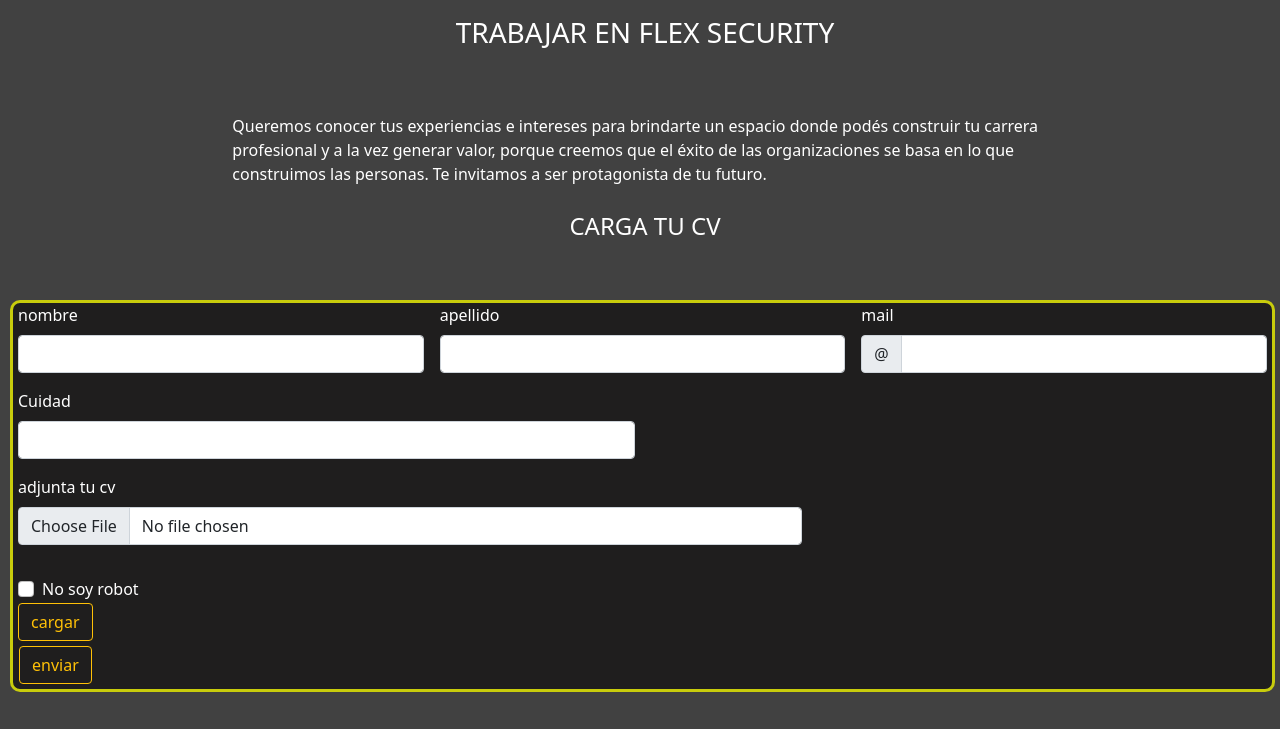
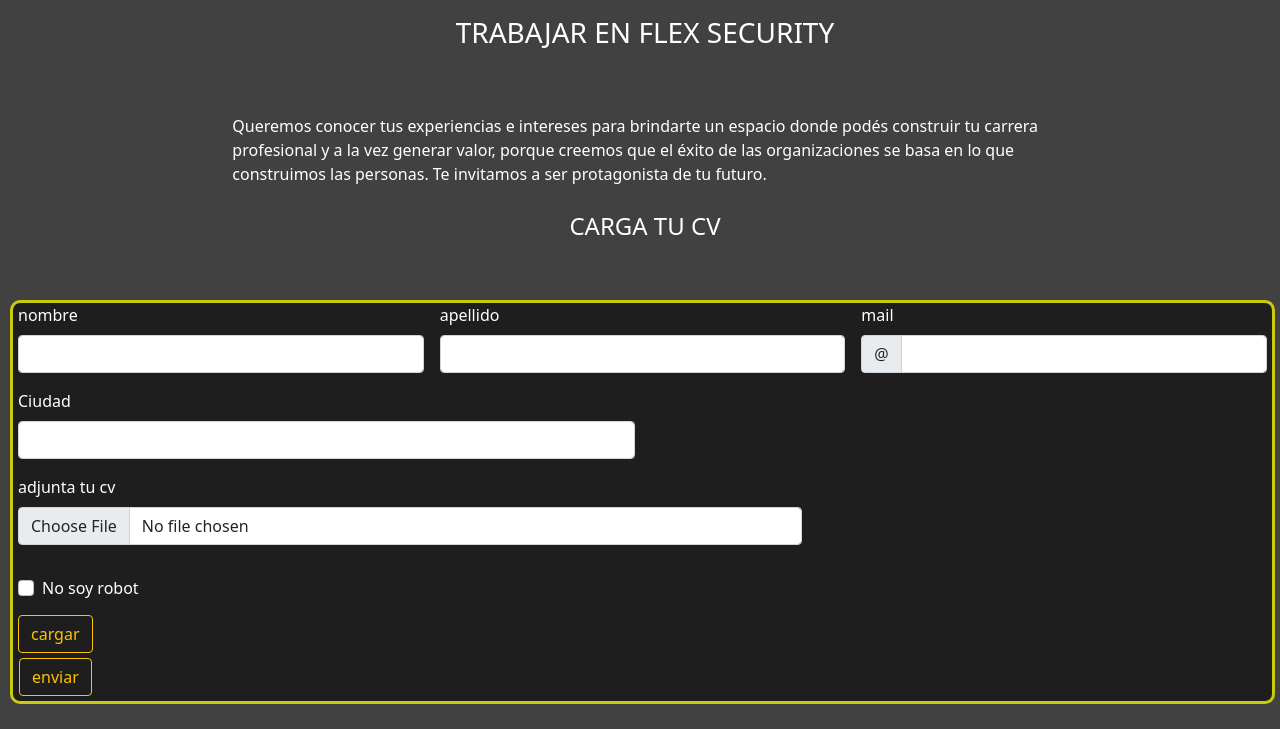
Before and after one commit to Joaquinmartinez1805/proyecto-final-coder, a plain HTML site: page pages/trabaja-con-nosotros.html in a window 1280 px wide. Shown: the part 191-920 px from the top of the page. Drawn offline with nearby package versions, Linux system fonts and the light colour scheme.

Commit message:
se arreglo problema con boton cargar

```diff
--- a/pages/trabaja-con-nosotros.html
+++ b/pages/trabaja-con-nosotros.html
@@ -75,7 +75,7 @@
                   </div>
                 </div>
                 <div class="col-md-6">
-                  <label for="validationDefault03" class="form-label">Cuidad</label>
+                  <label for="validationDefault03" class="form-label">Ciudad</label>
                   <input type="text" class="form-control"  id="validationDefault02" required>
                 </div>
 
@@ -99,6 +99,7 @@
                     <a class="btn
                     btn-outline-warning"href="mensaje-cv.html" role="button">enviar</a>
                   </div>
+                </div>
               </form>
         </div>
 
--- a/sass/style.scss
+++ b/sass/style.scss
@@ -293,6 +293,9 @@
         margin-bottom: 5px;
         margin-left: 1px;
     }
+    .col-12{
+        margin-top: 15px;
+    }
 }
 .titulo-trabaja-con-nosotros{
     display: grid;
```
Also changed, not shown: css/style.css, 1 other file.
